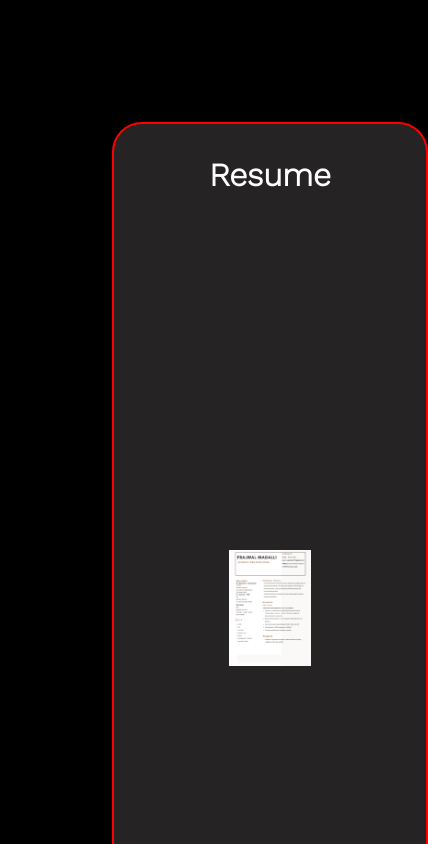
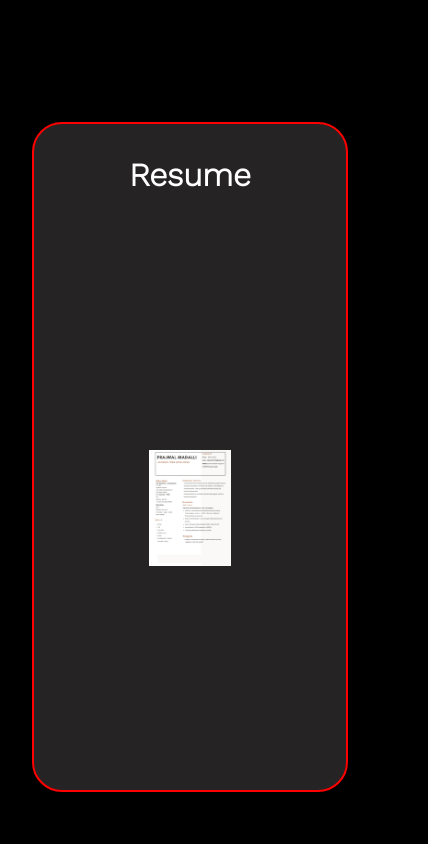
Before and after one commit to Prajwal-k-M/Prajwal-K-M.github.io, a plain HTML site: page index.html in a window 390 px wide. Shown: the part 1600-2444 px from the top of the page, 428 px wide, since content can reach past the window. Drawn offline with nearby package versions, Linux system fonts and the light colour scheme.

Commit message:
Update about.css

```diff
--- a/about.css
+++ b/about.css
@@ -277,7 +277,7 @@ section.a{
 
 .transp{
    min-height: 800px;
-   width: 500px;
+   /* width: 500px; */
     border: 2px solid red;
     border-radius: 30px;
     width: 80vw;
@@ -312,6 +312,18 @@ text-align: center;
     background-attachment: fixed;
 }
 
+@media (max-width:700px) {
+    .transp{
+        min-height: 300px;
+        margin: 5rem 0;
+    }
+    .trans-item{
+        min-height: 500px;
+
+
+    }
+
+}
 
 
 
```
